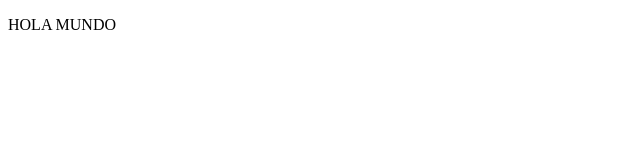
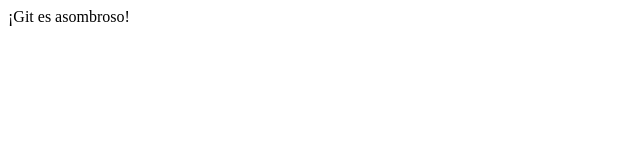
Before and after one commit to Jhosett/miPagina, a plain HTML site: page index.html in a window 1280 px wide. Shown: the whole page, without its empty margins (0-640 px from the left). Drawn offline with Linux system fonts and the light colour scheme.

Commit message:
Se cambio el mensaje de la pagina

```diff
--- a/index.html
+++ b/index.html
@@ -6,6 +6,6 @@
     <title>Mi asombrosa Pagina web</title>
 </head>
 <body>
-    <p>HOLA MUNDO</p>
+    ¡Git es asombroso!
 </body>
 </html>
```
